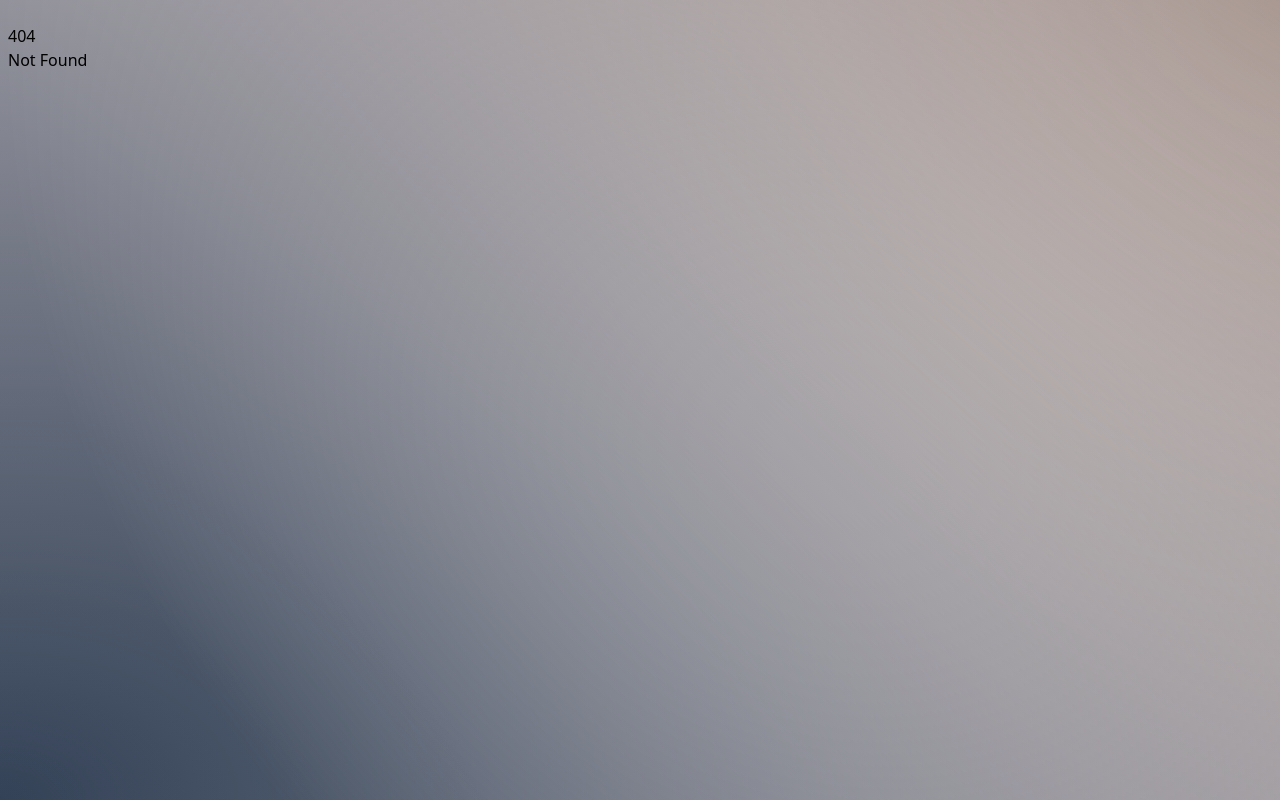
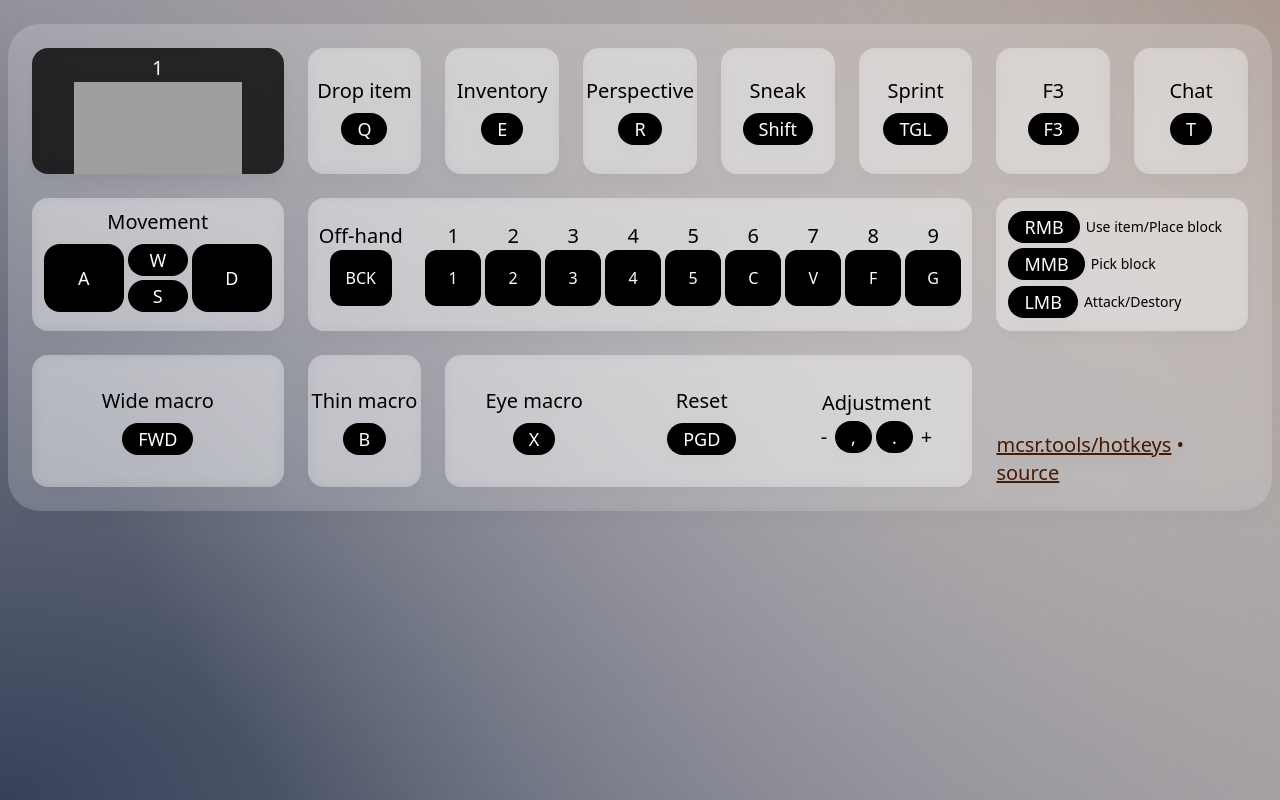
Before and after one commit to mcsr-tools/hotkeys, a SvelteKit app: page /u/1 in a window 1280 px wide. Before the commit this address had no page. Built offline with nearby package versions, Linux system fonts and the light colour scheme; grey boxes are pictures that could not be loaded.

Commit message:
Introduce personalized hotkeys page parameterized by Minecraft name

```diff
--- a/src/lib/components/hotkeys/key.svelte
+++ b/src/lib/components/hotkeys/key.svelte
@@ -16,9 +16,9 @@
 </script>
 
 <span
-	tabindex={ctx?.editable === false ? -1 : 0}
+	tabindex={ctx && !ctx.isEditable() ? -1 : 0}
 	role="textbox"
-	contenteditable={ctx?.editable === false ? 'false' : 'true'}
+	contenteditable={ctx && !ctx.isEditable() ? 'false' : 'true'}
 	onkeyup={({ currentTarget: { innerText } }) => (value = innerText)}
 	class={twMerge(
 		'lg:text-md flex min-h-8 items-center justify-center rounded-full bg-black px-2 py-0.5 text-sm text-nowrap text-white xl:px-4 xl:text-lg',
--- a/src/lib/components/hotkeys/profile.svelte
+++ b/src/lib/components/hotkeys/profile.svelte
@@ -19,7 +19,7 @@
 		<input
 			class="inline-block text-center"
 			type="text"
-			disabled={ctx?.editable === false}
+			disabled={ctx && !ctx.isEditable('profile')}
 			bind:value={nickname}
 			defaultValue={nickname}
 			onblur={commitNickname}
--- a/src/lib/hotkeys.context.ts
+++ b/src/lib/hotkeys.context.ts
@@ -1,7 +1,7 @@
 import { getContext, setContext } from 'svelte';
 
 type Context = {
-	editable: boolean;
+	isEditable: (name?: string) => boolean;
 };
 
 const key = 'hotkeys';
--- a/src/routes/+page.svelte
+++ b/src/routes/+page.svelte
@@ -6,6 +6,20 @@
 	import { hotkeysState, profileState, uiState } from '$lib/state.svelte';
 
 	const session = authClient.useSession();
+
+	const hotkeysPage = $derived(
+		$session.data?.user.mcName
+			? resolve(`/u/${$session.data?.user.mcName}`)
+			: resolve(
+					`/v1/${btoa(
+						JSON.stringify({
+							hotkeys: hotkeysState,
+							profile: profileState,
+							ui: uiState
+						})
+					)}`
+				)
+	);
 </script>
 
 <Visualizer />
@@ -18,15 +32,7 @@
 	/>
 	<a
 		class="rounded-2xl bg-linear-to-r from-emerald-200 to-emerald-50 px-3 py-1 font-light text-neutral-800 drop-shadow-lg transition-all hover:from-emerald-300 hover:to-emerald-100 hover:drop-shadow-xl"
-		href={resolve(
-			`/v1/${btoa(
-				JSON.stringify({
-					hotkeys: hotkeysState,
-					profile: profileState,
-					ui: uiState
-				})
-			)}`
-		)}
+		href={hotkeysPage}
 	>
 		View your hotkeys page
 	</a>
--- /dev/null
+++ b/src/routes/u/[name]/+page.svelte
@@ -0,0 +1,16 @@
+<script lang="ts">
+	import { page } from '$app/state';
+	import Visualizer from '$lib/components/visualizer.svelte';
+	import { setHotkeysContext } from '$lib/hotkeys.context';
+	import { profileState } from '$lib/state.svelte';
+
+	if (page.params.name) {
+		profileState.nickname = page.params.name;
+	}
+
+	setHotkeysContext({
+		isEditable: (name) => name !== 'profile'
+	});
+</script>
+
+<Visualizer />
--- a/src/routes/v1/[slug]/+page.svelte
+++ b/src/routes/v1/[slug]/+page.svelte
@@ -7,7 +7,7 @@
 	import { setHotkeysContext } from '$lib/hotkeys.context';
 
 	setHotkeysContext({
-		editable: false
+		isEditable: (name) => false
 	});
 
 	$effect.pre(() => {
```
